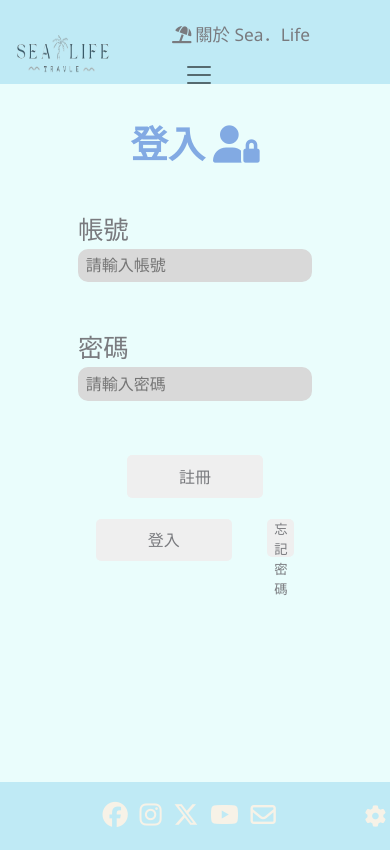
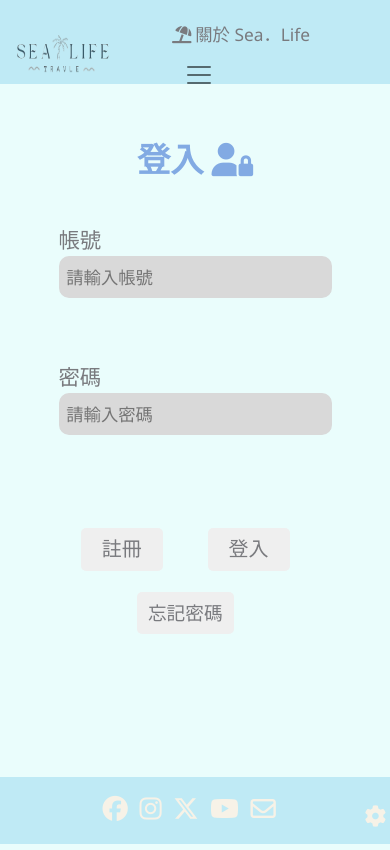
Before and after one commit to zawarudoooooooo/2024-01-22-XiaoLiuqiu-Frontend, a Vue app: page /FrontLogin in a window 390 px wide. Built offline with nearby package versions, Linux system fonts and the light colour scheme.

Commit message:
message add & rwd

```diff
--- a/src/views/FrontEnd/FrontLogin.vue
+++ b/src/views/FrontEnd/FrontLogin.vue
@@ -203,12 +203,13 @@ export default {
     }
     @media(max-width:1200px){
         .content{
-            width: 50vw;
+            width: 60vw;
             height: 76vh;
             input{
-                width: 50vw;
-                height: 4vh;
+                width: 60vw;
+                height: 5vh;
                 margin-bottom: 8vmin;
+                font-size: 20pt;
             }
             .title{
                 font-size: 35pt;
@@ -225,10 +226,19 @@ export default {
                 }
             }
             .buttonArea{
-                width: 50vw;
+                width: 60vw;
+                display: flex;
+                flex-wrap: wrap;
+                margin-top: 8vmin;
                 button{
                     width: 15vw;
                     height: 4vh;
+                    font-size: 20pt;
+                }
+                #forget{
+                    width: 15vw;
+                    height: 4vh;
+                    font-size: 20pt;
                 }
             }
         }
@@ -236,15 +246,40 @@ export default {
     @media(max-width:992px){
         .content{
             height: 77vh;
+            input{
+                margin-bottom: 10vmin;
+            }
+            .account{
+                p{
+                    font-size: 23pt;
+                }
+            }
+            .password{
+                p{
+                    font-size: 23pt;
+                }
+            }
+            .buttonArea{
+                button{
+                    width: 17vw;
+                    height: 5vh;
+                }
+                #forget{
+                    width: 17vw;
+                    height: 5vh;
+                }
+            }
         }
     }
     @media(max-width:576px){
         .content{
-            width: 60vw;
-            height: 79vh;
+            width: 70vw;
+            height: 76vh;
+            margin-top: 13vmin;
             input{
-                width: 60vw;
-                margin-bottom: 12vmin;
+                width: 70vw;
+                margin-bottom: 16vmin;
+                font-size: 16pt;
             }
             .title{
                 font-size: 28pt;
@@ -252,19 +287,53 @@ export default {
             }
             .account{
                 p{
-                    font-size: 19pt;
+                    font-size: 17pt;
                 }
             }
             .password{
                 p{
-                    font-size: 19pt;
+                    font-size: 17pt;
                 }
             }
             .buttonArea{
-                width: 60vw;
+                width: 65vw;
                 button{
-                    width: 35vw;
+                    width: 21vw;
                     height: 5vh;
+                    font-size: 17pt;
+                }
+                #forget{
+                    width: 25vw;
+                    height: 5vh;
+                    font-size: 16pt;
+                }
+            }
+        }
+    }
+    @media(max-width:414px){
+        .content{
+            input{
+                font-size: 13pt;
+            }
+            .title{
+                font-size: 25pt;
+            }
+            .account{
+                p{
+                    font-size: 16pt;
+                }
+            }
+            .password{
+                p{
+                    font-size: 16pt;
+                }
+            }
+            .buttonArea{
+                button{
+                    font-size: 15pt;
+                }
+                #forget{
+                    font-size: 14pt;
                 }
             }
         }
--- a/src/views/FrontEnd/FrontMessage.vue
+++ b/src/views/FrontEnd/FrontMessage.vue
@@ -1,135 +1,205 @@
 <script>
     import Footer from '../../components/Footer.vue';
+    import axios from 'axios';
     export default{
     data(){
         return{
-
+            msglist:""
         }
     },
     components:{
         Footer
+    },
+    mounted(){
+        axios({
+            url:'http://localhost:8080/message/search',
+            method:'POST',
+            headers:{
+                'Content-Type':'application/json'
+            },
+            data:{
+            },
+        }).then(res=>{
+            //console.log(res.data.messageList)
+            this.msglist=res.data.messageList
+            console.log(this.msglist)
+        })
     }
 }
-
 </script>
 
 <template>
-    <div class="content">
     <div class="title">
         <p>留言板</p>
     </div>
     <hr>
-        <ul>
-            <li>
+    <div class="content">
+        <div class="card" v-for="item in this.msglist">
             <div class="info">
-                    <div class="user">
-                        <img src="../../../public/user1.png" alt="">
-                        <p>金萱紅茶</p>
+                <img src="../../../public/user1.png" class="card-img-top" alt="...">
+                <p>user : {{ item.memberName }}</p>
             </div>
-                    <div class="time">
-                        <small>2024/01/06 15:20</small>
+            <div class="card-body">
+                <h5 class="card-title">標題 : {{ item.roomId }}</h5>
+                <p class="card-text">
+                    {{ item.roomMessageBoardDescription }}
+                </p>
+                <img src="../../../public/message/IMG_1210.JPG" alt="">
+            </div>
+            <ul class="list-group list-group-flush">
+                <li class="list-group-item"><small>2024/01/06 15:20</small></li>
+            </ul>
         </div>
     </div>
-                <hr>
-                <div class="message">
-                    <div class="text">
-                        <p>海龜郵筒🐢<br>郵筒上，有海龜 ! 超級可愛✨</p>
-                    </div>
-                    <br>
-                    <div class="photo">
-                        <img src="../../../public/message/IMG_1210.JPG" alt="">
-                    </div>
-                </div>
-            </li>
-        </ul>
-    </div>
-    <Footer />
+    <!-- <Footer /> -->
 </template>
 
 <style lang="scss" scoped>
-    .content{
-        width: 80vw;
-        height: 85vh;
+    .title{
         margin: auto;
-        margin-top: 5vmin;
-        .title{
         p{
             font-size: 28pt;
             font-weight: bold;
             color: #82AAE3;
             text-align: center;
+            margin-top: 5vmin;
         }
     }
     hr{
+        width: 80vw;
+        margin: auto;
         margin-bottom: 3vmin;
     }
-        ul{
-            list-style: none;
+    .content{
+        width: 80vw;
+        height: 100vh;
+        margin: auto;
         display: flex;
         flex-wrap: wrap;
-            li{
-                width: 25vw;
-                height: 65vh;
-                background-color: white;
-                border-radius: 5px;
+        gap: 3vmin;
+        position: relative;
+        //border: 1px solid black;
+        .card{
+            width: 20rem;
+            height: 30rem;
             padding: 2vmin;
-                box-shadow: 1px 1px 1px gray;
-                transition: all linear 0.3s;
-                &:hover{
-                    box-shadow: 8px 8px 2px 1px rgba(2, 40, 63, 0.2);
-                }
             .info{
-                    width: 23vw;
                 display: flex;
                 justify-content: space-between;
-                    .user{
-                        width: 15vw;
-                        display: flex;
-                        justify-content: space-around;
                 align-items: center;
                 img{
                     width: 5vw;
                     height: 9vh;
                     border-radius: 50%;
                 }
-                        p{
-                            font-size: 14pt;
-                            color: #797A7E;
+            }
+            .card-body{
+                position: relative;
+                .card-title{
                     font-weight: bold;
-                            margin: 0;
+                    color: #82AAE3;
                 }
+                img{
+                    width: 17vw;
+                    height: 25vh;
+                    border-radius: 5px;
+                    position: absolute;
+                    bottom: 5%;
+                    transition: all ease 0.3s;
+                    &:hover{
+                        opacity: 0.7;
+                        box-shadow: 0px 0px 10px rgba(97, 96, 96, 0.5);
                     }
-                    .time{
-                        small{
-                            color: #797A7E;
+                    &:active{
+                        opacity: 1;
+                        scale: 1.1;
                     }
                 }
             }
-                .message{
-                    .text{
-                        height: 14vh;
-                        //border: 1px solid black;
+        }
+    }
+    @media(max-width:1200px){
+        .content{
+            height: 71vh;
+            .card{
+                width: 16rem;
+                height: 29rem;
+                p{
+                    font-size: 12pt;
+                }
+                .info{
+                    img{
+                        width: 7vw;
+                        height: 5vh;
+                    }
+                }
+                .card-body{
+                    img{
+                        width: 19vw;
+                        height: 10vh;
+                    }
+                }
+            }
+        }
+    }
+    @media(max-width:992px){
+        .content{
+            .card{
+                width: 19rem;
+                p{
+                    font-size: 13pt;
+                }
+                .info{
+                    img{
+                        width: 10vw;
+                        height: 7vh;
+                    }
+                }
+                .card-body{
+                    .card-title{
+                        font-size: 18pt;
+                    }
+                    img{
+                        width: 23vw;
+                        left: 15%;
+                    }
+                }
+            }
+        }
+    }
+    @media(max-width:576px){
+        .content{
+            .card{
+                width: 22rem;
                 p{
                     font-size: 14pt;
-                            color: #797A7E;
+                }
+                .info{
+                    img{
+                        width: 20vw;
+                        height: 9vh;
                     }
                 }
-                    .photo{
-                        position: relative;
+                .card-body{
                     img{
-                            width: 20vw;
-                            height: 28vh;
-                            position: absolute;
-                            left: 5%;
-                            transition: all ease 0.5s;
-                            border-radius: 5px;
-                            &:hover{
-                                opacity: 0.6;
-                            }
-                            &:active{
-                                opacity: 1.0;
+                        width: 55vw;
+                        height: 15vh;
+                        left: 13%;
                     }
                 }
+            }
+        }
+    }
+    @media(max-width:414px){
+        .content{
+            .card{
+                height: 27rem;
+                p{
+                    font-size: 12pt;
+                }
+                .card-body{
+                    .card-title{
+                        font-size: 16pt;
                     }
                 }
             }
--- a/src/views/FrontEnd/FrontSignUp.vue
+++ b/src/views/FrontEnd/FrontSignUp.vue
@@ -11,8 +11,7 @@ export default {
             memberName: "",
             memberPhone: "",
             memberEmail: "",
-            memberPhoto:"123",
-            aaa:"",
+            memberPhoto:"",
         }
     },
     methods: {
@@ -27,7 +26,6 @@ export default {
                 this.repwd=""
                 return;
             }
-
             axios({
                 url: 'http://localhost:8080/member/signUp',
                 method: 'POST',
@@ -56,7 +54,6 @@ export default {
                 }
                 console.error('Error:', error);
             });
-
         },
         goEntry(){
             this.$router.push('/')
--- a/src/views/FrontEnd/FrontTourist.vue
+++ b/src/views/FrontEnd/FrontTourist.vue
@@ -4,7 +4,6 @@ import { RouterLink, RouterView } from 'vue-router'
 export default{
     data(){
         return{
-
         }
     },
     components:{
--- a/src/views/FrontEnd/FrontTraffic.vue
+++ b/src/views/FrontEnd/FrontTraffic.vue
@@ -3,7 +3,6 @@ import Footer from '../../components/Footer.vue';
 export default{
     data(){
         return{
-
         }
     },
     components:{
```
Also changed, not shown: src/views/FrontEnd/FrontPersonInfo.vue (+7 -7 lines). Lines whose indentation alone changed are shown as unchanged.
